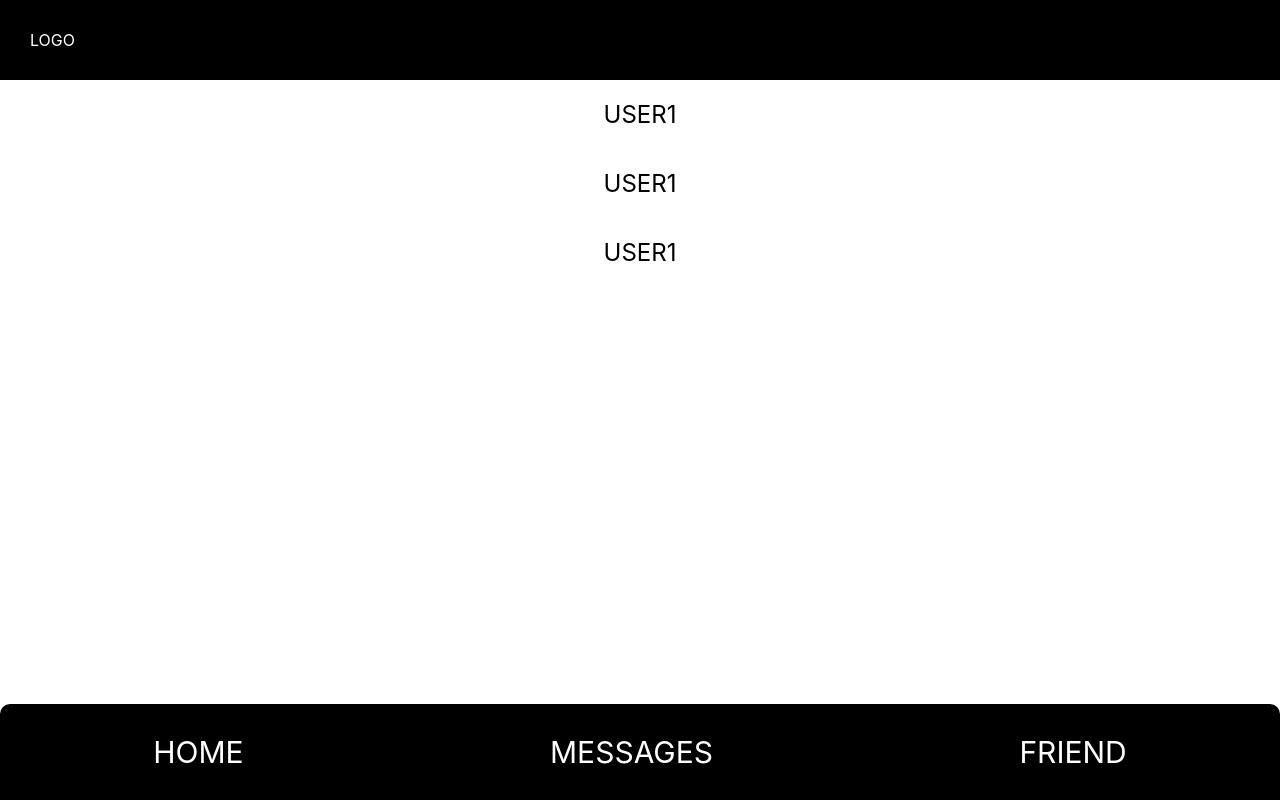
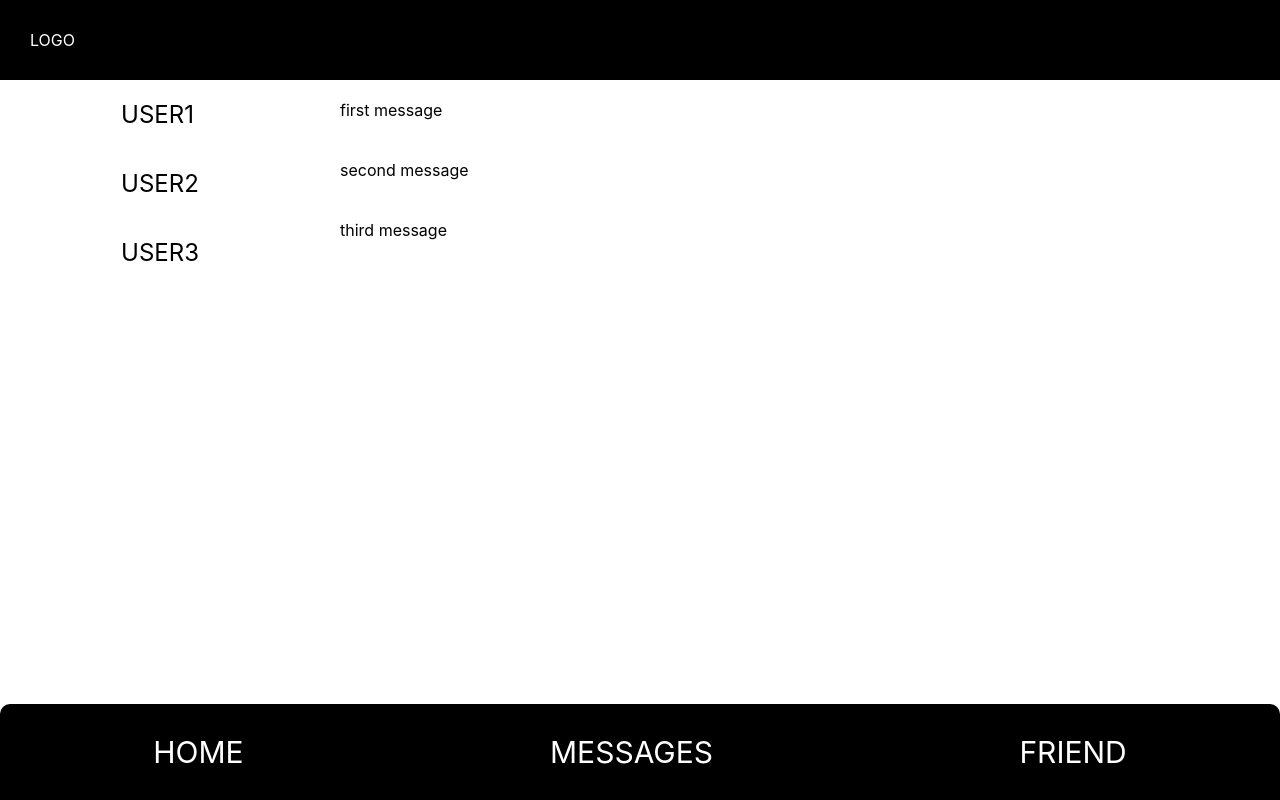
Before and after one commit to xyc9/SocialLesson, a React (Create React App) app: page /messages in a window 1280 px wide. Built offline with nearby package versions, Linux system fonts and the light colour scheme.

Commit message:
End 23 Lesson

```diff
--- a/src/App.css
+++ b/src/App.css
@@ -83,18 +83,30 @@ width: 100px;
   height: 100px;
   margin-right: 20px;
 }
+.Dialogs_page{
+  display: grid;
+  grid-template-columns: 3fr 9fr;
+}
 .Dialogs_UserList{
   display: flex;
   justify-content: center;
 }
-.Dialogs_UserList ul li{
+.Dialogs_UserList ul li , .Dialogs_message ul li {
   padding: 20px;
 }
-.Dialogs_UserList ul li a {
+
+.Dialogs_UserList ul li a  {
   color: black;
   text-transform: uppercase;
+  font-size: 24px;
+}
+.Dialogs_UserList ul li p {
+  color: black;
   font-size: 24px;
 }
 .Dialogs_UserList ul li a:hover{
   color:grey;
 }
+{
+
+}
--- a/src/components/DIalogs/Dialogs.jsx
+++ b/src/components/DIalogs/Dialogs.jsx
@@ -1,15 +1,46 @@
 import React from 'react';
 import {NavLink} from "react-router-dom";
 
-const Dialogs = () =>{
-    return(
-        <div>
+const UserDialog = (props) => {
+    return (
+        <p>{props.message}</p>
+    )
+}
+
+const UserItem = (props) => {
+    let Link = "/messages/" + props.id;
+    return (
+        <NavLink to={Link}>{props.username}</NavLink>
+    )
+}
+
+
+const Dialogs = () => {
+
+
+    return (
+        <div className="Dialogs_page">
             <div className="Dialogs_UserList">
                 <ul>
-                    <li><NavLink to='/messages/1'>user1</NavLink></li>
-                    <li><NavLink to='/messages/2'>user1</NavLink></li>
-                    <li><NavLink to='/messages/3'>user1</NavLink></li>
+                    <li><UserItem id="1" username="user1"/></li>
+                    <li><UserItem id="2" username="user2"/></li>
+                    <li><UserItem id="3" username="user3"/></li>
 
+
+                </ul>
+            </div>
+            <div className="Dialogs_message">
+                <ul>
+                    <li>
+                        <UserDialog message="first message"/>
+
+                    </li>
+                    <li>
+                        <UserDialog message="second message"/>
+                    </li>
+                    <li>
+                        <UserDialog message="third message"/>
+                    </li>
                 </ul>
             </div>
         </div>
--- a/src/components/Profile/MyInfo.jsx
+++ b/src/components/Profile/MyInfo.jsx
@@ -1,12 +1,11 @@
 import React from 'react';
 
 const MyInfo = () =>{
-    return<>
+    return(
         <div className="profile_info">
             <img src='https://avatarfiles.alphacoders.com/792/thumb-1920-79295.jpg' alt=""/>
             name \ surname
         </div>
-
-     </>
+    )
 }
 export default MyInfo;
```
